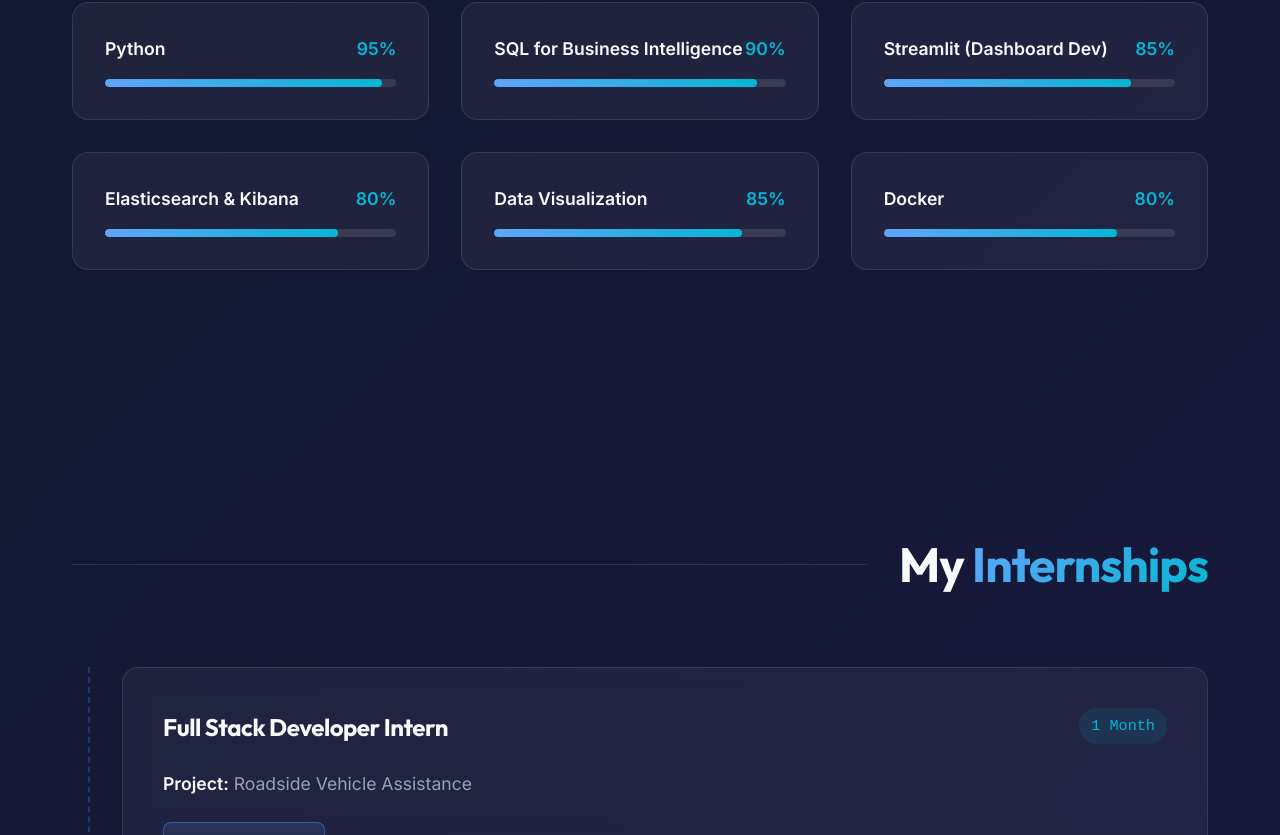
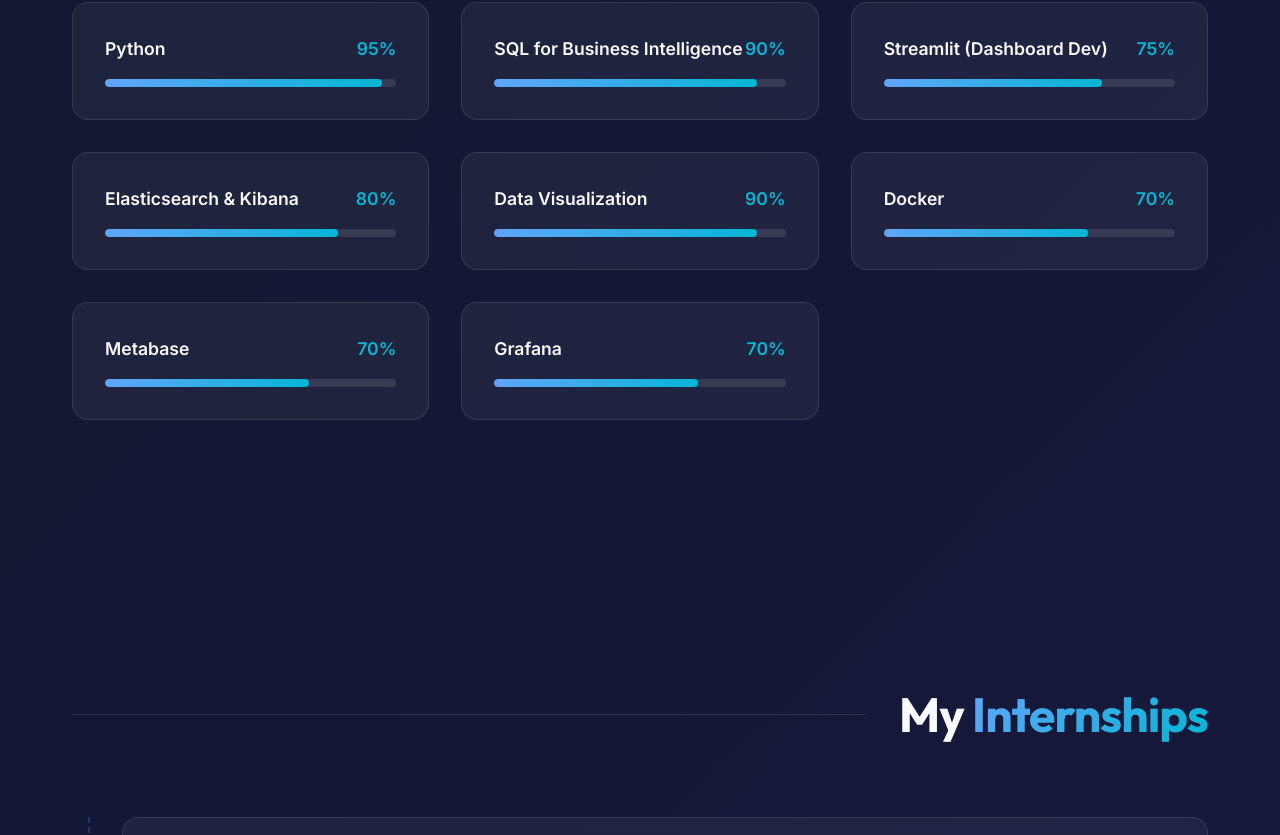
Before and after one commit to ClassicRishi/portfolio, a Next.js app: page / in a window 1280 px wide. Shown: the part 1776-2611 px from the top of the page. Built offline with nearby package versions, Linux system fonts and the light colour scheme.

Commit message:
skills-added

```diff
--- a/src/components/Projects.tsx
+++ b/src/components/Projects.tsx
@@ -14,7 +14,7 @@
       description: 'A server-rendered web application built to manage and display zoo information using dynamic pug templates for fast content delivery.',
       tech: ['Express.js', 'Pug', 'Node.js'],
       link: 'https://zoo-park.onrender.com/',
-      github: 'https://github.com/ClassicRishi/zoo'
+      github: 'https://github.com/ClassicRishi/zoo-park'
     },
     {
       title: 'Nassau Candy Distributor Analytics',
--- a/src/components/Skills.tsx
+++ b/src/components/Skills.tsx
@@ -4,10 +4,12 @@
   const skills = [
     { name: 'Python', level: 95 },
     { name: 'SQL for Business Intelligence', level: 90 },
-    { name: 'Streamlit (Dashboard Dev)', level: 85 },
+    { name: 'Streamlit (Dashboard Dev)', level: 75 },
     { name: 'Elasticsearch & Kibana', level: 80 },
-    { name: 'Data Visualization', level: 85 },
-    { name: 'Docker', level: 80 }
+    { name: 'Data Visualization', level: 90 },
+    { name: 'Docker', level: 70 },
+    { name: 'Metabase', level: 70 },
+    { name: 'Grafana', level: 70 }
   ];
 
   return (
```
